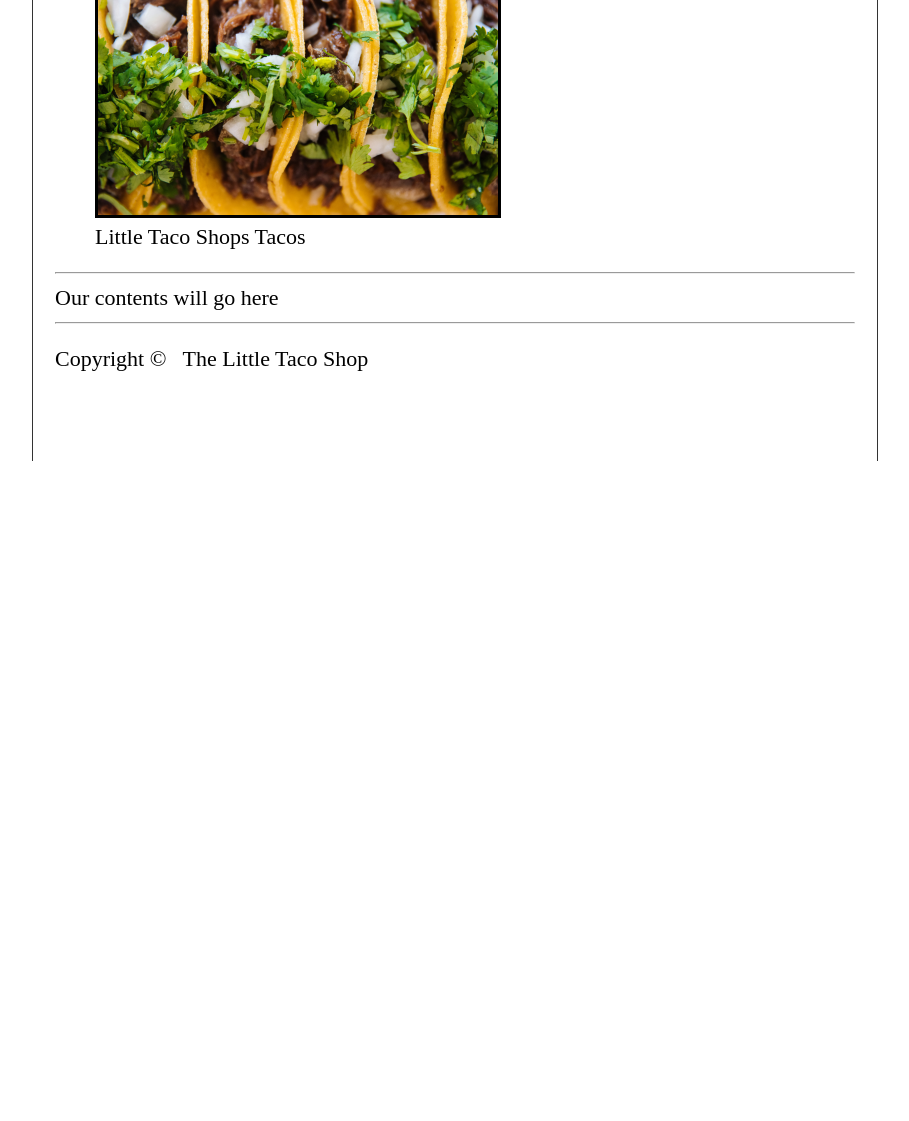
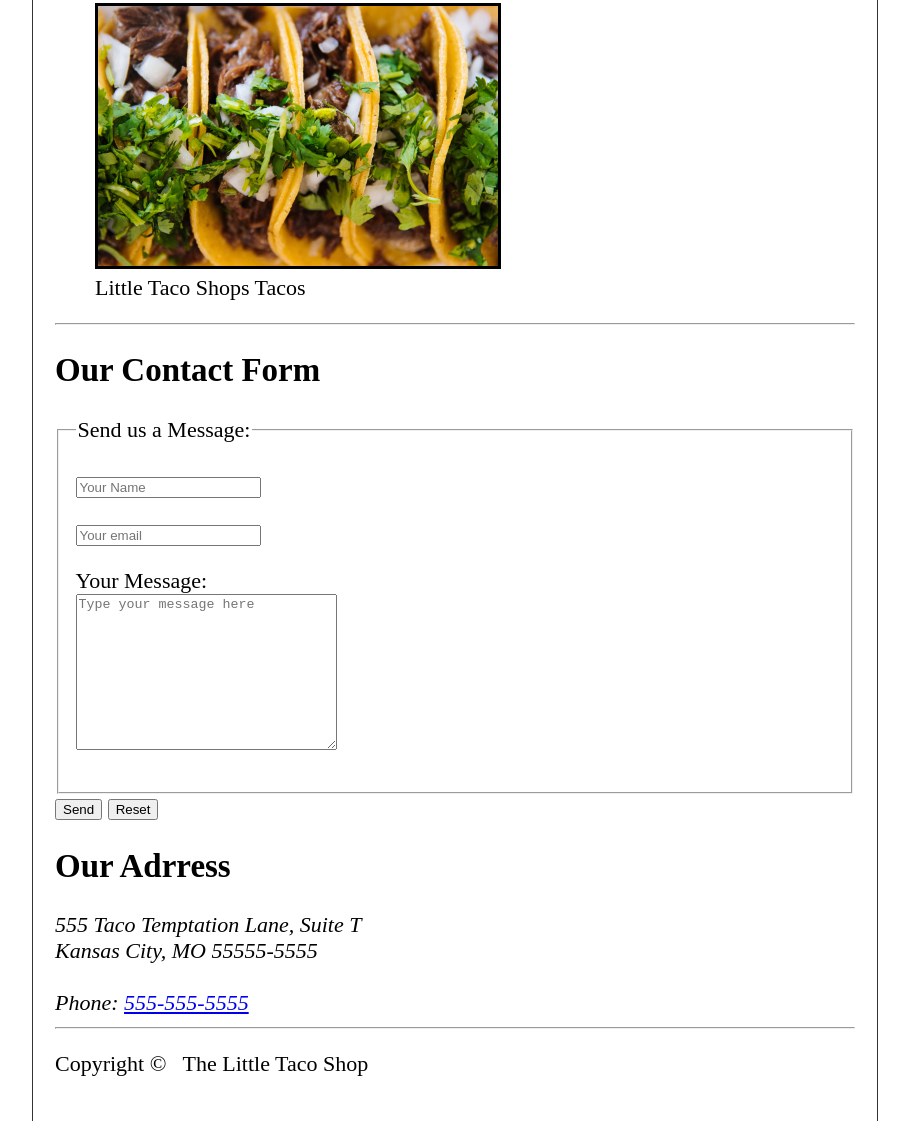
Before and after one commit to rolandsilva/YT_DGray_HTML_project, a plain HTML site: page contact.html in a window 1280 px wide. Shown: the part 383-1504 px from the top of the page, without its empty margins (185-1094 px from the left). Before the commit the page ends 844 px from the top, so only its background shows below. Drawn offline with Linux system fonts and the light colour scheme.

Commit message:
HTML5  YT  D.Gray  Lesson 10 complete

```diff
--- a/contact.html
+++ b/contact.html
@@ -12,8 +12,10 @@
 
 <body>
     <header class="HTML_lesson_banner">
-        HTML Gray &nbsp; Lesson 10 &nbsp; Project
+        HTML5 &nbsp;
+        <span style="color: red" ;> LTS &nbsp; Contact Us </span> &nbsp; Lesson 10 &nbsp; Project
     </header>
+
     <header>
         <h1>Contact Us</h1>
         <nav>
@@ -42,7 +44,48 @@
 
     <hr>
 
-    <main>Our contents will go here</main>
+    <main>
+        <section>
+            <h2>Our Contact Form</h2>
+            <form action="https://httpbin.org/get" method="get">
+                <fieldset>
+                    <legend>Send us a Message:</legend>
+                    <p>
+                        <label for="Name:"></label>
+                        <input type="text" name="name" id="name" placeholder="Your Name" required>
+                    </p>
+
+                    <p>
+                        <label for="Email:"></label>
+                        <input type="email" name="email" id="email" placeholder="Your email" required>
+                    </p>
+
+                    <p>
+                        <label for="Your Message:">Your Message:</label>
+
+                        <br>
+
+                        <textarea name="Message" id="message" cols="30" rows="10"
+                            placeholder="Type your message here"></textarea>
+                    </p>
+                </fieldset>
+
+                <button type="submit">Send</button>
+                <button type="reset">Reset</button>
+
+        </section>
+        </form>
+
+        <section>
+            <h2>Our Adrress</h2>
+            <address>
+                555 Taco Temptation Lane, Suite T <br>
+                Kansas City, MO 55555-5555
+                <br><br>
+                Phone: <a href="tel:+555-555-5555">555-555-5555</a>
+            </address>
+        </section>
+    </main>
 
     <hr>
 
```
Also changed, not shown: hours.html (+16 -3 lines), index.html (+3 -1 lines).
